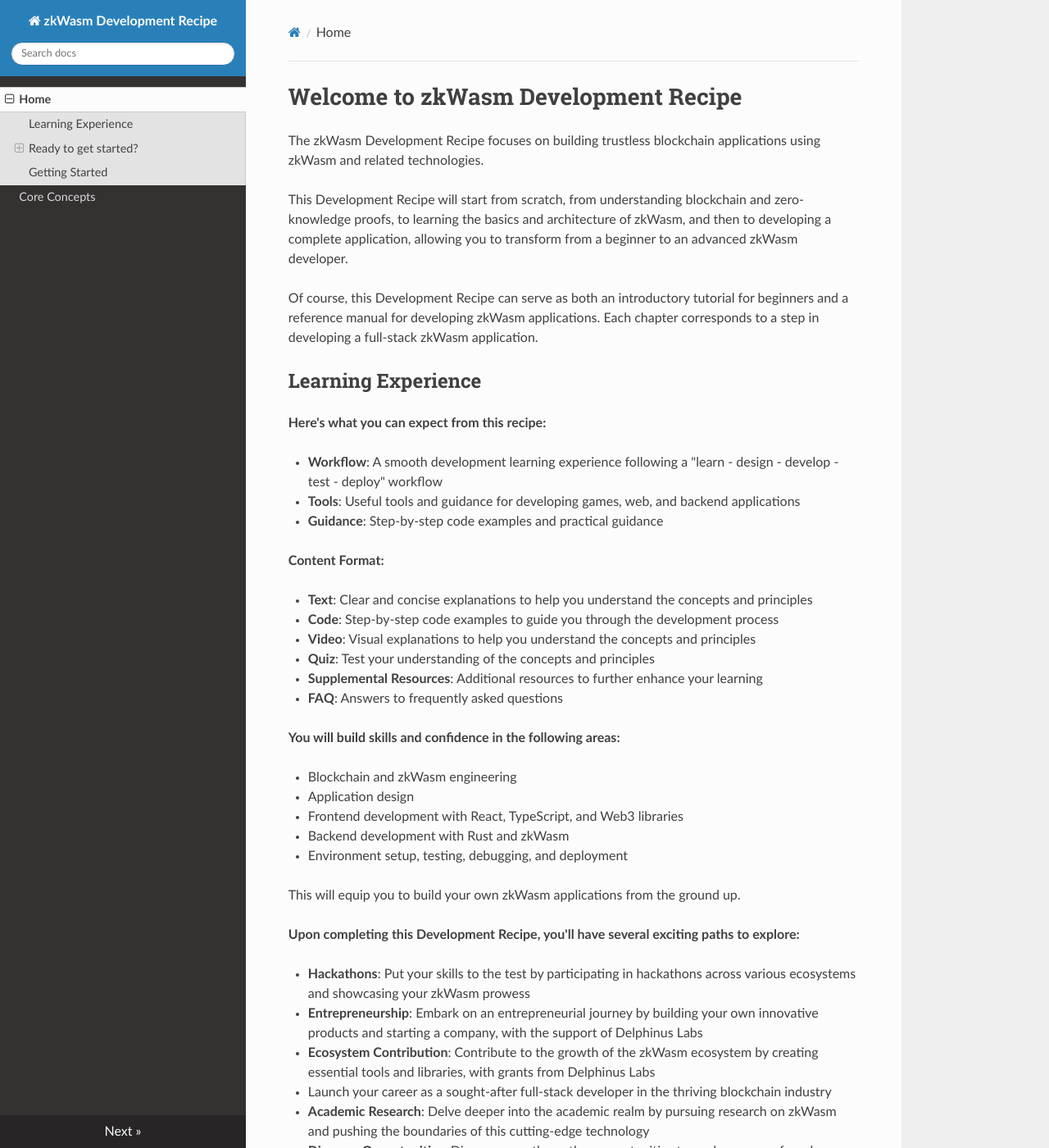
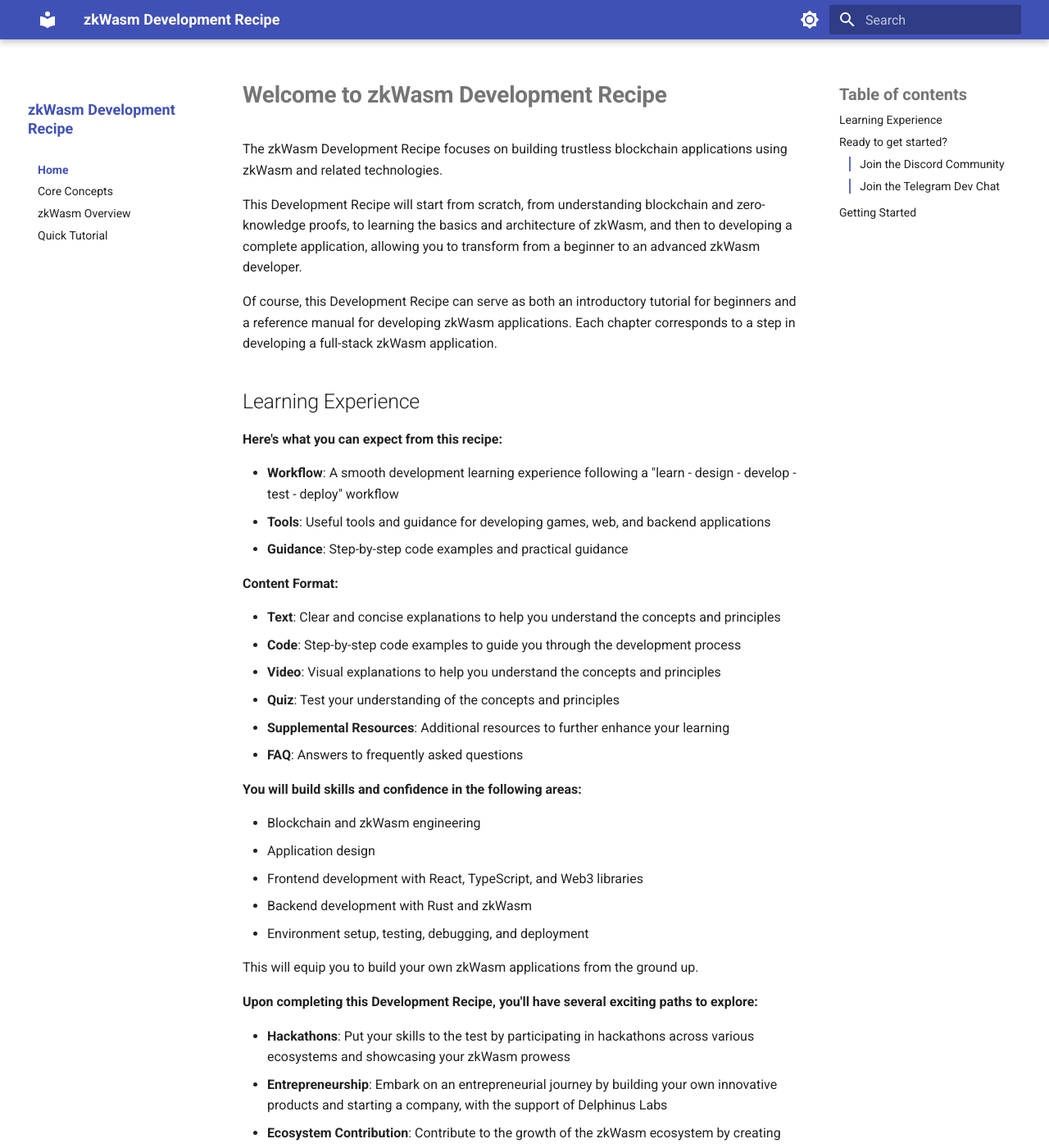
Before and after one commit to JupiterXiaoxiaoYu/zkwasm-development-recipe, an MkDocs documentation site: the page built from docs/index.md, in a window 1280 px wide and 1400 px high. Shown: the whole window at 82% size. Built offline with MkDocs 1.6.1 and Material for MkDocs 9.7.7, drawn with Linux system fonts in a browser that asks for light colours; nearby versions of some CDN libraries; some of the changed text lies outside the part shown.

Commit message:
add chapters zkWasm Overview

```diff
--- a/docs/index.md
+++ b/docs/index.md
@@ -74,18 +74,6 @@
         <p>Learn the core concepts of zkWasm development</p>
         <span class="grid-link">Start Learning →</span>
     </a>
-
-    <!-- <a href="setup/environment/" class="grid-box">
-        <h3>⚙️ Development Environment</h3>
-        <p>配置zkWasm开发所需的工具和环境</p>
-        <span class="grid-link">环境配置 →</span>
-    </a>
-
-    <a href="projects/first-project/" class="grid-box">
-        <h3>🚀 实战项目</h3>
-        <p>从零开始构建完整的zkWasm应用</p>
-        <span class="grid-link">开始实战 →</span>
-    </a> -->
 </div>
 
 <style>
--- /dev/null
+++ b/docs/stylesheets/extra.css
@@ -0,0 +1,49 @@
+.md-nav__item--section > .md-nav__link {
+    font-weight: bold;
+    font-size: 1.1em;
+    color: var(--md-primary-fg-color);
+    margin-top: 1em;
+}
+
+.md-nav__item .md-nav__item > .md-nav__link {
+    font-weight: 500;
+    padding-left: 0.8em;
+    border-left: 2px solid var(--md-primary-fg-color--light);
+}
+
+.md-nav__item .md-nav__item .md-nav__item > .md-nav__link {
+    font-weight: normal;
+    padding-left: 1.6em;
+    border-left: 1px solid var(--md-primary-fg-color--lighter);
+}
+
+.md-nav__link--active {
+    font-weight: bold;
+    color: var(--md-primary-fg-color) !important;
+}
+
+.md-nav__link:hover {
+    color: var(--md-accent-fg-color) !important;
+    transition: color 0.2s ease;
+}
+
+.md-nav__item {
+    margin: 0.4em 0;
+}
+
+.md-nav--primary .md-nav__title {
+    font-size: 0.9rem !important;
+    font-weight: bold;
+    color: var(--md-primary-fg-color);
+    padding: 1rem 0;
+}
+
+.md-typeset h1 {
+    font-size: 1.4rem !important;
+    font-weight: bold;
+}
+
+.md-nav__title {
+    font-size: 1rem !important;
+    font-weight: bold;
+}
--- a/mkdocs.yml
+++ b/mkdocs.yml
@@ -2,13 +2,39 @@
 nav:
   - Home: index.md
   - Core Concepts: Core Concepts.md
+  - zkWasm Overview: zkWasm Overview.md
+  - Quick Tutorial: Quick Tutorial.md
 theme:
-  name: readthedocs
+  name: material
+  palette:
+    - media: "(prefers-color-scheme: light)"
+      scheme: default
+      primary: indigo
+      accent: pink
+      toggle:
+        icon: material/brightness-7
+        name: Switch to dark mode
+    - media: "(prefers-color-scheme: dark)"
+      scheme: slate
+      primary: blue
+      accent: lime
+      toggle:
+        icon: material/brightness-4
+        name: Switch to light mode
+  font:
+    text: Roboto
+    code: Roboto Mono
   icon:
     repo: fontawesome/brands/github
   features:
     - navigation.instant
     - navigation.tracking
+    - navigation.sections
+    - navigation.expand
+    - navigation.top
+    - search.suggest
+    - content.code.copy
+    - search.highlight
 markdown_extensions:
   - attr_list
   - md_in_html
@@ -16,4 +42,8 @@
       emoji_index: !!python/name:materialx.emoji.twemoji
       emoji_generator: !!python/name:materialx.emoji.to_svg
   - admonition
+  - pymdownx.highlight
+  - pymdownx.superfences
 use_directory_urls: false
+extra_css:
+  - stylesheets/extra.css
```
Also changed, not shown: docs/Core Concepts.md (+4 -4 lines), docs/Quick Tutorial.md (added, +10 -0 lines), docs/zkWasm Overview.md (added, +445 -0 lines), site/Core Concepts.html, site/index.html, site/search/search_index.json.
